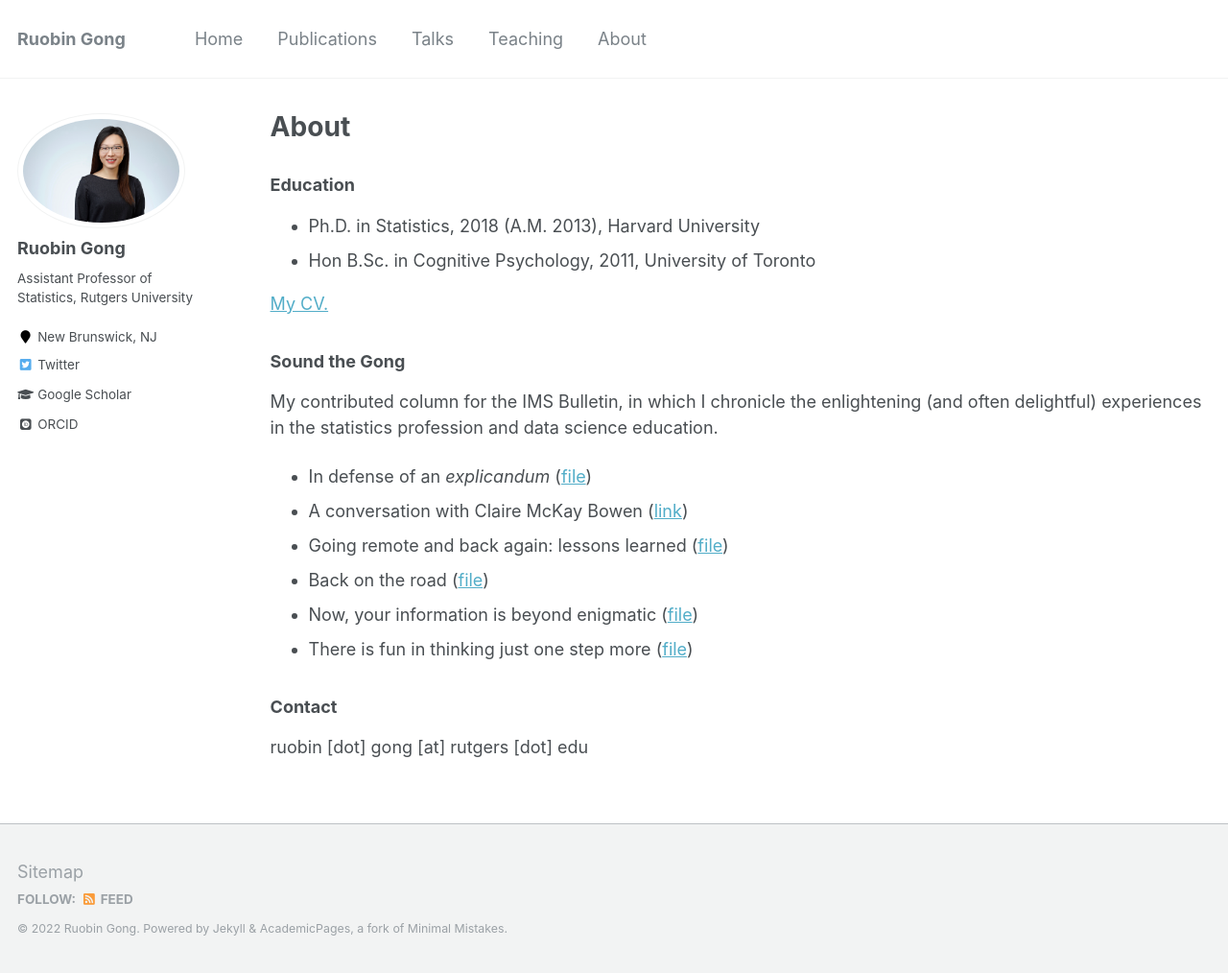
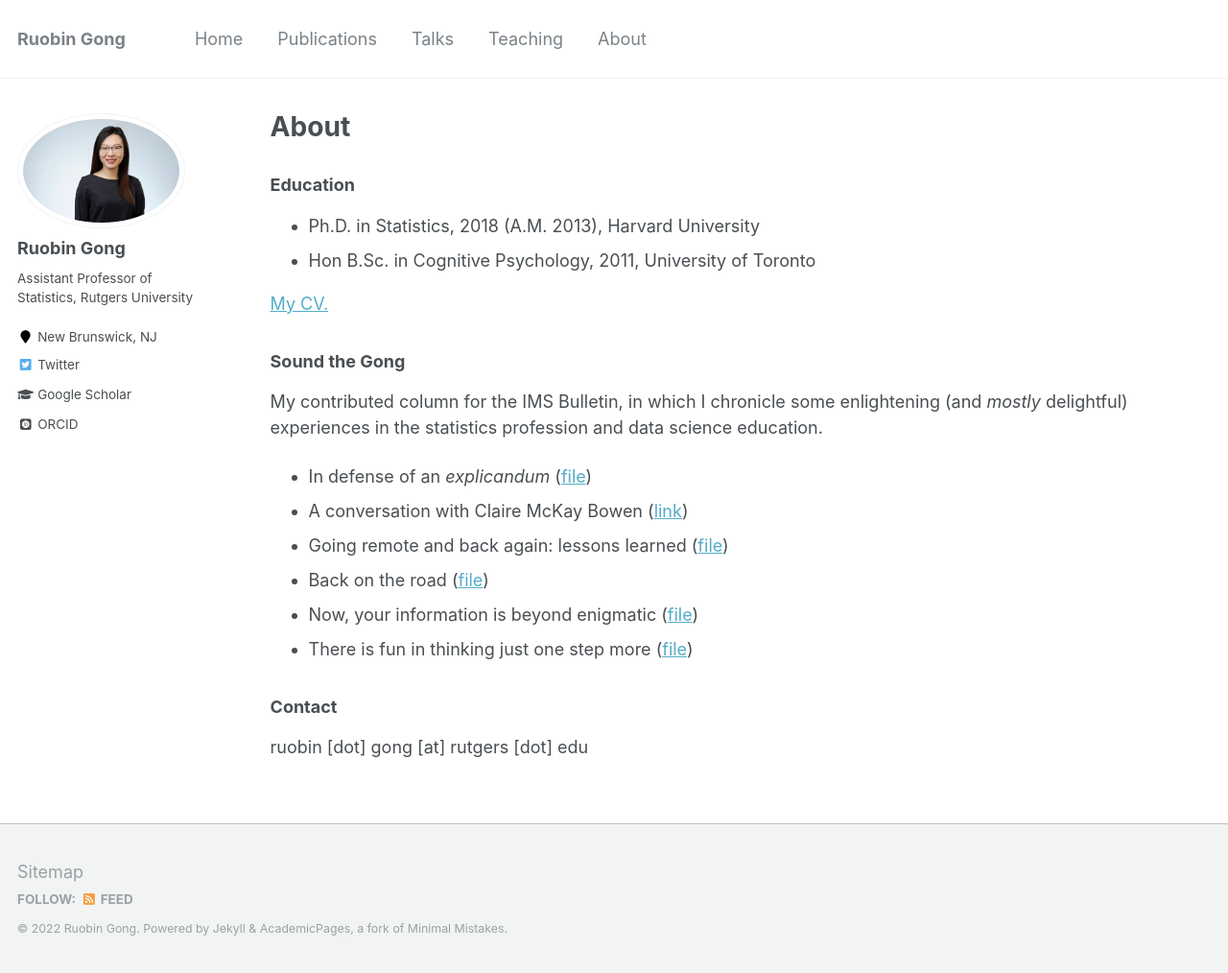
Before and after one commit to RuobinGong/RuobinGong.github.io, a Jekyll site: the page built from _pages/about.md, in a window 1280 px wide and 1014 px high. Shown: the whole window at 96% size. Built offline with Jekyll 4.4.1, drawn with Linux system fonts in a browser that asks for light colours; some web fonts are replaced.

Commit message:
Update about.md

```diff
--- a/_pages/about.md
+++ b/_pages/about.md
@@ -18,7 +18,7 @@ author_profile: true
 
 ### Sound the Gong
 
-My contributed column for the IMS Bulletin, in which I chronicle the enlightening (and often delightful) experiences in the statistics profession and data science education.
+My contributed column for the IMS Bulletin, in which I chronicle some enlightening (and _mostly_ delightful) experiences in the statistics profession and data science education.
 
 * In defense of an _explicandum_ ([file](https://RuobinGong.github.io/files/Gong2022-IMS51-7.pdf))
 * A conversation with Claire McKay Bowen ([link](https://imstat.org/2022/04/01/ruobin-gong-interviews-claire-mckay-bowen/))
```
